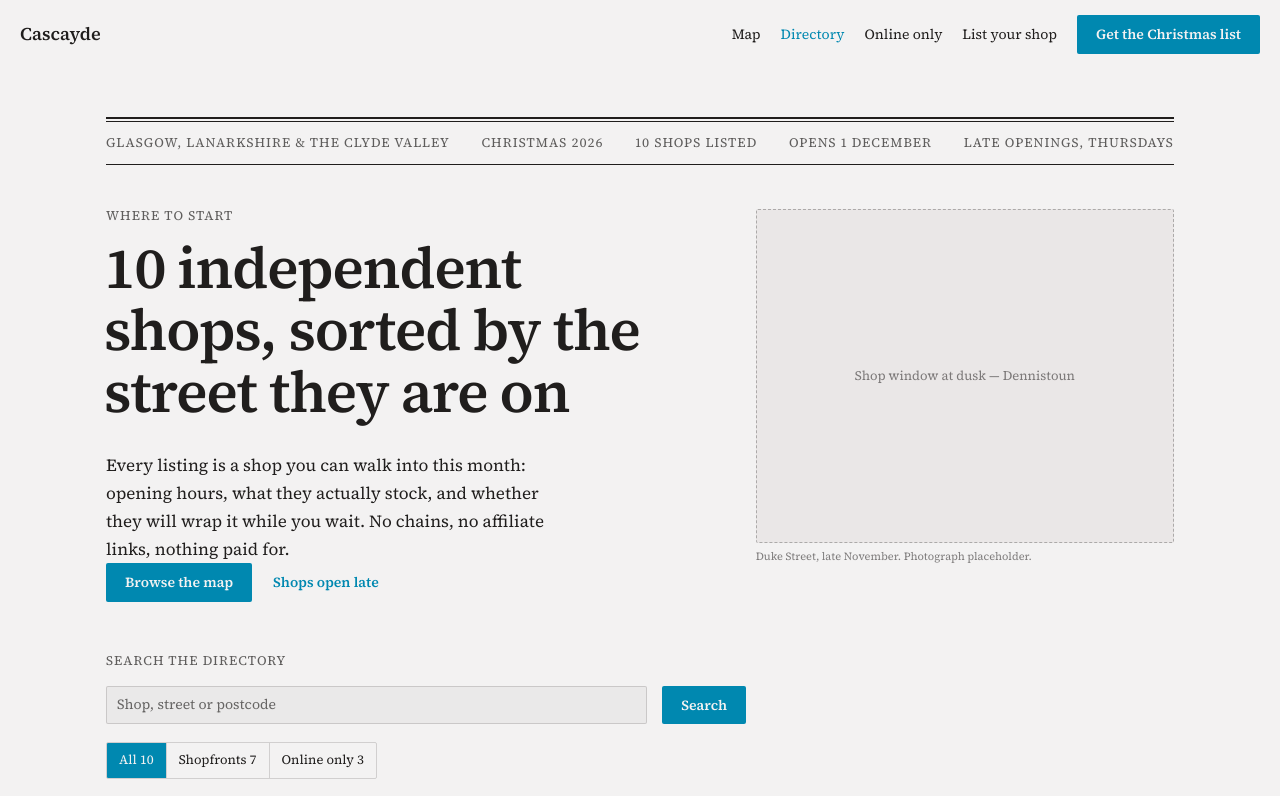
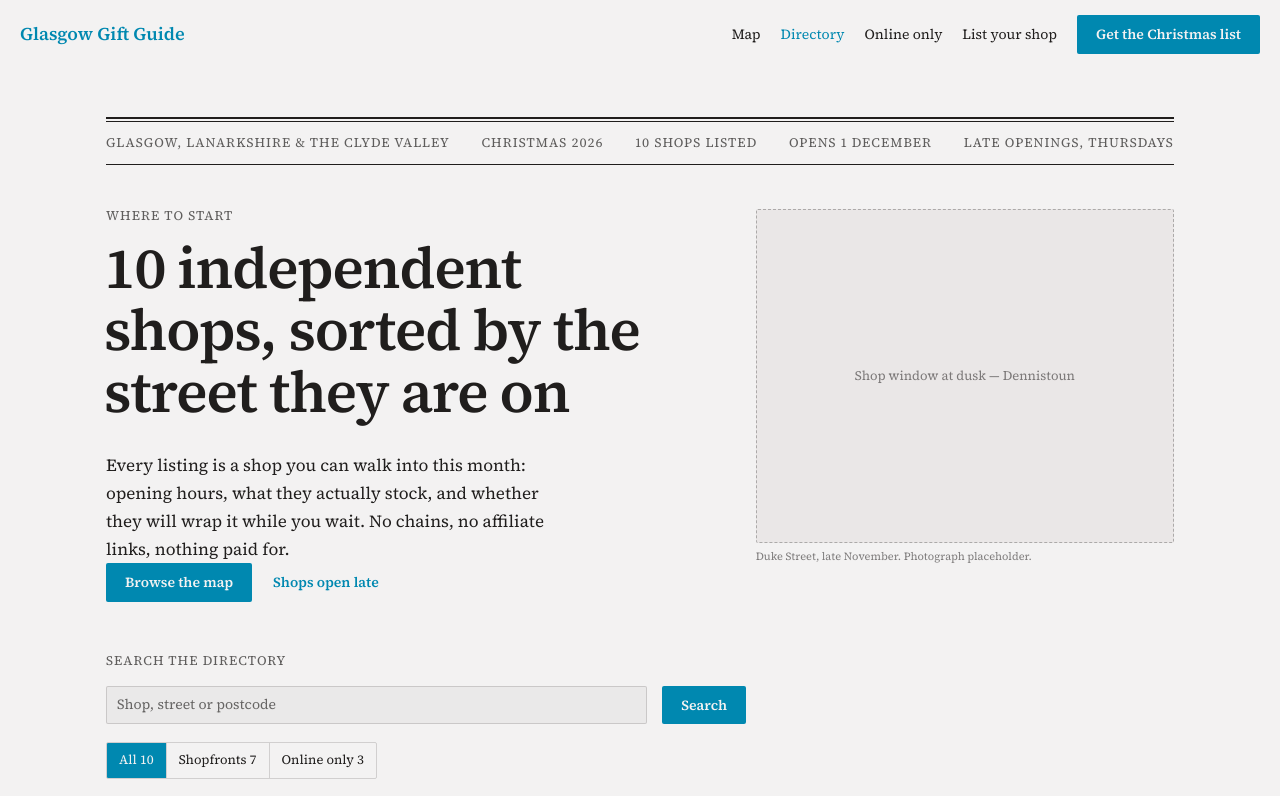
Before and after one commit to ionab/glasgow-gift-guide, a Gatsby site: page / in a window 1280 px wide. Shown: the top 796 px of the page. Built offline with nearby package versions, Linux system fonts and the light colour scheme; Gatsby itself is replaced by a stand-in of ours.

Commit message:
some more changes

```diff
--- a/gatsby-config.ts
+++ b/gatsby-config.ts
@@ -5,12 +5,12 @@
 
 const config: GatsbyConfig = {
   siteMetadata: {
-    title: "Cascayde",
-    titleTemplate: "%s · Cascayde",
+    title: "Glasgow Gift Guide",
+    titleTemplate: "%s · Glasgow Gift Guide",
     description:
       "Independent shops across Glasgow, Lanarkshire & the Clyde Valley for Christmas 2026 — browse by neighbourhood, category or map, or list your own shop.",
     siteUrl,
-    author: "Cascayde",
+    author: "Glasgow Gift Guide",
   },
   trailingSlash: "always",
   plugins: [
@@ -18,8 +18,8 @@
     // TODO: re-add gatsby-plugin-manifest (name/short_name/theme_color as
     // below) once brand artwork exists — it requires at least one icon
     // file to generate the favicon set and app manifest from:
-    // { resolve: "gatsby-plugin-manifest", options: { name: "Cascayde",
-    //   short_name: "Cascayde", start_url: "/", background_color: "#f3f2f2",
+    // { resolve: "gatsby-plugin-manifest", options: { name: "Glasgow Gift Guide",
+    //   short_name: "Gift Guide", start_url: "/", background_color: "#f3f2f2",
     //   theme_color: "#0088b0", display: "minimal-ui", icon: "src/images/icon.png" } }
     {
       resolve: "gatsby-plugin-sitemap",
--- a/package.json
+++ b/package.json
@@ -1,7 +1,7 @@
 {
-  "name": "cascayde",
+  "name": "Glasgow Gift Guide",
   "private": true,
-  "description": "Cascayde — a directory of independent shops across Glasgow, Lanarkshire & the Clyde Valley for Christmas 2026.",
+  "description": "Glasgow Gift Guide — a directory of independent shops across Glasgow, Lanarkshire & the Clyde Valley for Christmas 2026.",
   "version": "0.1.0",
   "author": "Kelsie",
   "scripts": {
--- a/src/components/nav.tsx
+++ b/src/components/nav.tsx
@@ -10,7 +10,9 @@
 
   return (
     <nav className="nav">
-      <span className="nav-brand">Cascayde</span>
+      <Link to="/" className="nav-brand">
+        Glasgow Gift Guide
+      </Link>
       <div className={`nav-links${menuOpen ? " nav-links-open" : ""}`}>
         <Link to="/map/" aria-current={current === "map" ? "page" : undefined}>
           Map
--- a/src/data/areas.ts
+++ b/src/data/areas.ts
@@ -1,7 +1,7 @@
 import type { Area } from "@/types/shop"
 
 /**
- * Placeholder area list, ported from the Cascayde design handoff.
+ * Placeholder area list, ported from the Glasgow Gift Guide design handoff.
  * Replace with real listings data once it exists.
  */
 export const AREAS: Area[] = [
--- a/src/pages/index.tsx
+++ b/src/pages/index.tsx
@@ -41,7 +41,7 @@
   const jsonLd = {
     "@context": "https://schema.org",
     "@type": "ItemList",
-    name: "Cascayde — independent shops directory",
+    name: "Glasgow Gift Guide — independent shops directory",
     itemListElement: SHOPS.slice(0, 20).map((shop, index) => ({
       "@type": "ListItem",
       position: index + 1,
--- a/src/pages/list-your-shop.tsx
+++ b/src/pages/list-your-shop.tsx
@@ -129,7 +129,7 @@
       <Layout current="list-your-shop">
         <Seo
           title="List your shop"
-          description="Add your independent shop to the Cascayde directory before December — free, and always will be."
+          description="Add your independent shop to the Glasgow Gift Guide directory before December — free, and always will be."
           pathname="/list-your-shop/"
         />
         <div className="shell">
@@ -153,7 +153,7 @@
     <Layout current="list-your-shop">
       <Seo
         title="List your shop"
-        description="Add your independent shop to the Cascayde directory before December — free, and always will be."
+        description="Add your independent shop to the Glasgow Gift Guide directory before December — free, and always will be."
         pathname="/list-your-shop/"
       />
 
--- a/src/pages/online-only.tsx
+++ b/src/pages/online-only.tsx
@@ -11,7 +11,7 @@
   const jsonLd = {
     "@context": "https://schema.org",
     "@type": "ItemList",
-    name: "Cascayde — online-only independent shops",
+    name: "Glasgow Gift Guide — online-only independent shops",
     itemListElement: onlineShops.map((shop, index) => ({
       "@type": "ListItem",
       position: index + 1,
--- a/src/styles/broadsheet.css
+++ b/src/styles/broadsheet.css
@@ -1,6 +1,6 @@
 /*
  * Broadsheet — design-system tokens and component classes, ported from the
- * Cascayde design handoff's `_ds/broadsheet-<id>/styles.css`. This file is the
+ * Glasgow Gift Guide design handoff's `_ds/broadsheet-<id>/styles.css`. This file is the
  * source of truth for tokens; page-specific layout lives in global.css.
  *
  * Not ported: the `.cmyk` / `.halftone` process-plate photograph treatment
@@ -158,9 +158,10 @@
 button.tag { cursor: pointer; }
 
 .nav { display: flex; align-items: center; gap: var(--space-4); padding: var(--space-3) var(--space-4); border-bottom: none; }
-.nav-brand { font-family: var(--font-heading); font-weight: var(--font-heading-weight); font-size: 18px; margin-right: auto; }
 .nav a { color: inherit; text-decoration: none; font-size: 14px; }
 .nav a:hover, .nav a[aria-current="page"] { color: var(--color-accent); }
+.nav a.nav-brand { font-family: var(--font-heading); font-weight: var(--font-heading-weight); font-size: 18px; margin-right: auto; }
+.nav a.nav-brand:hover { color: inherit; }
 
 .table { width: 100%; border-collapse: collapse; font-size: 14px; }
 .table th { text-align: left; font-size: 11px; letter-spacing: 0.08em; text-transform: uppercase; color: color-mix(in srgb, var(--color-text) 60%, transparent); padding: var(--space-2); border-bottom: 1px solid var(--color-divider); }
--- a/src/styles/global.css
+++ b/src/styles/global.css
@@ -1,5 +1,5 @@
 /*
- * Page furniture + layout for Cascayde, built on the Broadsheet tokens in
+ * Page furniture + layout for Glasgow Gift Guide, built on the Broadsheet tokens in
  * broadsheet.css. Furniture classes (.slug, .lead, .rule1/2, .date, .h-lead,
  * .body-j) mirror the recurring patterns documented in the design handoff
  * README so they're defined once rather than repeated per screen.
```
Also changed, not shown: src/data/shops.ts (+1 -13 lines), 1 other file.
